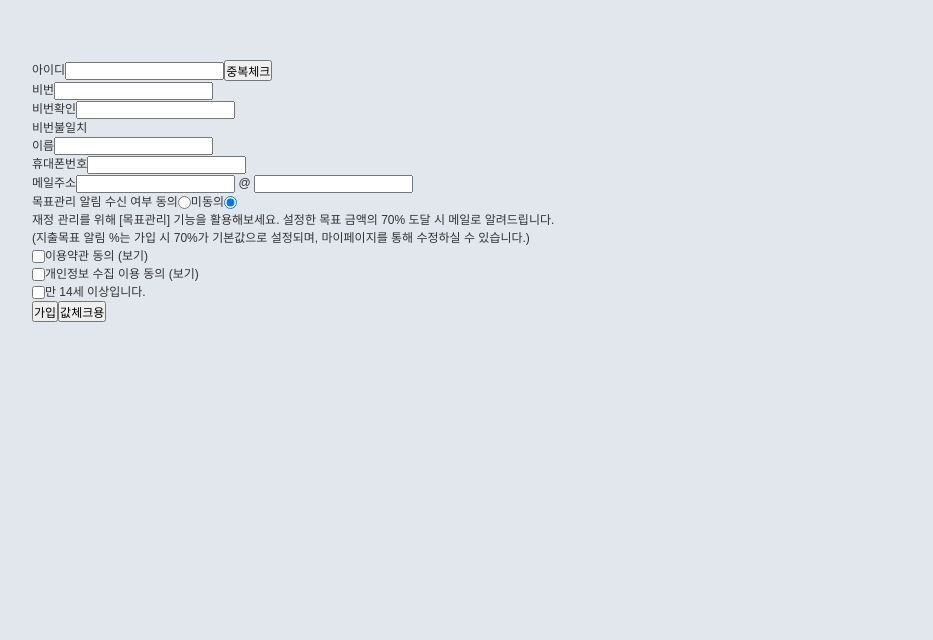
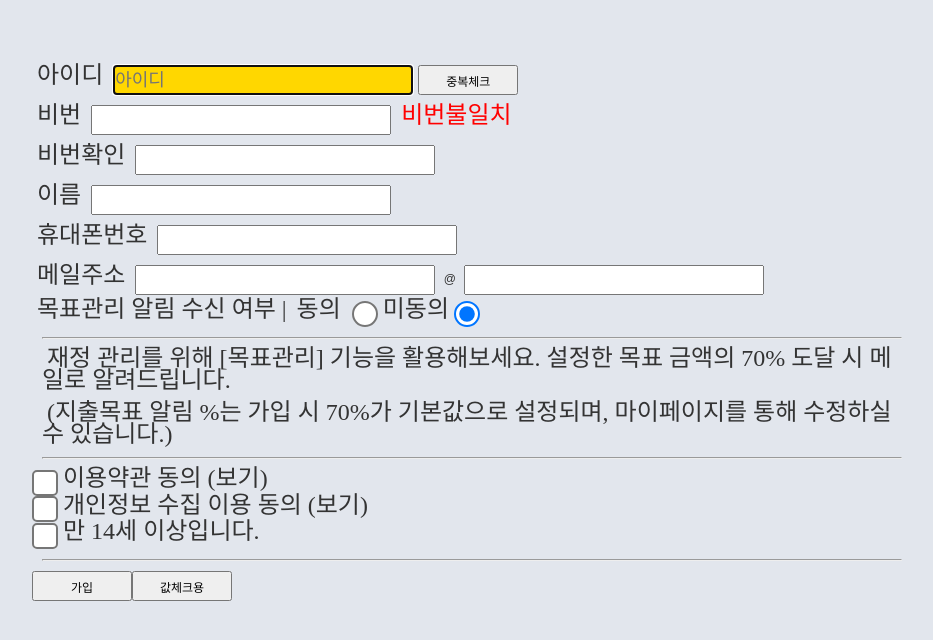
Before and after one commit to yamieesong/myapp, a React (Create React App) app: page /Register in a window 1280 px wide. Shown: the part 140-780 px from the top of the page, without its empty margins (168-1101 px from the left). Built offline with nearby package versions, Linux system fonts and the light colour scheme.

Commit message:
회원가입, 로그인 디자인 수정

```diff
--- a/src/login/Register.css
+++ b/src/login/Register.css
@@ -1,3 +1,45 @@
-td {
-    padding: 5px;
+#Register {
+    /*background-image: url('./testImg.jpg');*/
 }
+
+#Register > p > span {
+    font-family: D2Coding;
+    margin: 5px;
+    font-size: 2em;
+}
+
+#Register > p > input[type=text] {
+    margin: 5px;
+    width: 300px;
+    height: 30px;
+}
+
+#Register > p > input[type=radio] {
+    zoom: 2;
+}
+
+#Register > p > input[type=checkbox] {
+    zoom: 2;
+}
+
+#Register > p > input[type=text]:focus {
+    background: gold;
+    font-size: 1.5em;
+}
+
+#Register > p > button {
+    width: 100px;
+    height: 30px;
+}
+
+#Register > hr {
+    margin: 10px;
+}
+
+#pwCheck1 {
+    color: blue;
+}
+
+#pwCheck2 {
+    color: red;
+}
--- a/src/login/Register.jsx
+++ b/src/login/Register.jsx
@@ -1,9 +1,14 @@
 import './Register.css';
-import {useRef, useState} from "react";
+import {useEffect, useRef, useState} from "react";
 import axios from "axios";
 import {useNavigate} from "react-router-dom";
+// import testImg from './testImg.jpg'
 
 const Register = () => {
+    useEffect(() => {
+        idRef.current.focus()
+    }, [])
+
     const navigate = useNavigate()
     // 아이디 중복체크용
     const [residCheck, setResidcheck] = useState(false)
@@ -138,39 +143,44 @@ const Register = () => {
     return (
         <>
             <div id="Register" style={{margin: '200px'}}>
-                <p>아이디<input ref={idRef} onChange={(e) => {
+                {/*<img src={testImg}/>*/}
+                <p><span>아이디</span><input placeholder='아이디' type='text' ref={idRef} onChange={(e) => {
                     setId(e.target.value)
                 }}/>
                     <button onClick={idCheck}>중복체크</button>
                 </p>
-                <p>비번<input ref={pwRef} onChange={pwonChage}/></p>
-                <p>비번확인<input ref={pw2Ref} onChange={pw2onChage}/></p>
-                <p>{visible ? '비번일치' : '비번불일치'}</p>
-                <p>이름<input onChange={(e) => {
+                <p><span>비번</span><input type='text' ref={pwRef} onChange={pwonChage}/>
+                    {visible ? <span id="pwCheck1">비번일치</span> : <span id="pwCheck2">비번불일치</span>}</p>
+                <p><span>비번확인</span><input type='text' ref={pw2Ref} onChange={pw2onChage}/></p>
+                <p><span>이름</span><input type='text' onChange={(e) => {
                     setName(e.target.value)
                 }}/></p>
-                <p>휴대폰번호<input onChange={(e) => {
+                <p><span>휴대폰번호</span><input type='text' onChange={(e) => {
                     setCellNum(e.target.value)
                 }} maxLength='13'/></p>
-                <p>메일주소<input onChange={(e) => {
+                <p><span>메일주소</span><input type='text' onChange={(e) => {
                     setMail1(e.target.value)
-                }}/>{' '}@{' '}<input onChange={(e) => {
+                }}/>{' '}@{' '}<input type='text' onChange={(e) => {
                     setMail2(e.target.value)
                 }}/></p>
-                <p>목표관리 알림 수신 여부{'   '}
-                    동의<input onChange={(e) => {
+                <p><span>목표관리 알림 수신 여부 |</span>
+                    <span>동의 </span><input type='text' onChange={(e) => {
                         // alert(e.target.value)
                         setRadio(e.target.value)
                     }} type='radio' value='Y' checked={radio === 'Y'}/>
-                    미동의<input onChange={(e) => {
+                    <span>미동의</span><input type='text' onChange={(e) => {
                         alert(e.target.value)
                         setRadio(e.target.value)
                     }} type='radio' value='N' checked={radio === 'N'}/></p>
-                <p>재정 관리를 위해 [목표관리] 기능을 활용해보세요. 설정한 목표 금액의 70% 도달 시 메일로 알려드립니다.</p>
-                <p>(지출목표 알림 %는 가입 시 70%가 기본값으로 설정되며, 마이페이지를 통해 수정하실 수 있습니다.)</p>
-                <p><input ref={chk1} type='checkbox'/>이용약관 동의 (보기)</p>
-                <p><input ref={chk2} type='checkbox'/>개인정보 수집 이용 동의 (보기)</p>
-                <p><input ref={chk3} type='checkbox'/>만 14세 이상입니다.</p>
+                <hr/>
+                <p style={{margin: '10px'}}><span>재정 관리를 위해 [목표관리] 기능을 활용해보세요. 설정한 목표 금액의 70% 도달 시 메일로 알려드립니다.</span>
+                </p>
+                <p style={{margin: '10px'}}><span>(지출목표 알림 %는 가입 시 70%가 기본값으로 설정되며, 마이페이지를 통해 수정하실 수 있습니다.)</span></p>
+                <hr/>
+                <p><input ref={chk1} type='checkbox'/><span>이용약관 동의 (보기)</span></p>
+                <p><input ref={chk2} type='checkbox'/><span>개인정보 수집 이용 동의 (보기)</span></p>
+                <p><input ref={chk3} type='checkbox'/><span>만 14세 이상입니다.</span></p>
+                <hr/>
                 <p>
                     <button onClick={join}>가입</button>
                     <button onClick={valueCheckTest}>값체크용</button>
--- a/src/pages/Login.js
+++ b/src/pages/Login.js
@@ -1,6 +1,6 @@
-import React, { useState, KeyboardEvent, useEffect } from 'react'
+import React, {useState, KeyboardEvent, useEffect} from 'react'
 import axios from 'axios'
-import { useNavigate, Link } from 'react-router-dom'
+import {useNavigate, Link} from 'react-router-dom'
 //import Left from '../frame/Left.js'
 import Session from 'react-session-api'
 import logo_img from '../images/admin/login/logo_img.png'
@@ -50,14 +50,13 @@ const Login = () => {
     await axios
         .post(
             '/loginProc.do',
-        new URLSearchParams({ lgn_Id: account.lgn_Id, pwd: account.pwd }),
+            new URLSearchParams({lgn_Id: account.lgn_Id, pwd: account.pwd}),
         )
         .then((resp) => {
           console.log('res start')
           console.log(resp)
           const data = resp.data
           if (data.result === 'SUCCESS') {
-          alert('로그인성공')
             Session.set('loginResult', 'S')
             Session.set('loginId', data.loginId)
             //usrMnuAtrt 메뉴리스트
@@ -98,36 +97,38 @@ const Login = () => {
           <div class='login_form shadow'>
             <div class='login-form-right-side'>
               <div class='top-logo-wrap'>
-              <img id='login-logo' src={logo_img} />{' '}
-            </div>{' '}
-            <h3> 안되는 것이 실패가 아니라 포기하는 것이 실패다 </h3>{' '}
+                <img id='login-logo' src={logo_img}/>
+              </div>
+
+              <h3> 안되는 것이 실패가 아니라 포기하는 것이 실패다 </h3>
               <p>
                 성공은 실패의 꼬리를 물고 온다.지금 포기한 것이 있는가 ?
-              <br />
-              그렇다면 다시 시작해 보자. <br />
-              안되는 것이 실패가 아니라 포기하는 것이 실패다. <br />
-              포기한 순간이 성공하기 5 분전이기 쉽다. <br />
-              실패에서 더 많이 배운다. <br />
-              실패를 반복해서 경험하면 실망하기 쉽다. <br />
+                <br/>
+                그렇다면 다시 시작해 보자. <br/>
+                안되는 것이 실패가 아니라 포기하는 것이 실패다. <br/>
+                포기한 순간이 성공하기 5 분전이기 쉽다. <br/>
+                실패에서 더 많이 배운다. <br/>
+                실패를 반복해서 경험하면 실망하기 쉽다. <br/>
                 하지만 포기를 생각해선 안된다.실패는 언제나 중간역이지 종착역은
-              아니다. <br />
-            </p>{' '}
-            <p> -이대희, ‘1 % 의 가능성을 희망으로 바꾼 사람들’ 에서 </p>{' '}
-          </div>{' '}
+                아니다. <br/>
+              </p>
+              <p> -이대희, ‘1 % 의 가능성을 희망으로 바꾼 사람들’ 에서 </p>
+            </div>
+
             <div class='login-form-left-side'>
               <fieldset>
                 <p class='id'>
-                <label for='user_id'> 아이디 </label>{' '}
+                  <label for='user_id'> 아이디 </label>
                   <input
                       id='EMP_ID'
                       type='text'
                       name='lgn_Id'
                       placeholder='아이디'
                       onChange={onChangeAccount}
-                />{' '}
-              </p>{' '}
+                  />
+                </p>
                 <p class='pw'>
-                <label for='user_pwd'> 비밀번호 </label>{' '}
+                  <label for='user_pwd'> 비밀번호 </label>
                   <input
                       id='EMP_PWD'
                       type='password'
@@ -135,31 +136,26 @@ const Login = () => {
                       placeholder='비밀번호'
                       onChange={onChangeAccount}
                       onKeyDown={onKeyDown}
-                />{' '}
-              </p>{' '}
+                  />
+                </p>
                 <p class='member_info'>
-                <input id='cb_saveId' type='checkbox' />
-                <span class='id_save'> ID저장 </span>{' '}
-              </p>{' '}
-              <div>
-                  <Link to='/Register'>[[[회원가입ㄱㄱ]]]</Link>
-                {/*<a href='' id='RegisterBtn' name='modal'>*/}
-                {/*  <strong> [회원가입] </strong>{' '}*/}
-                {/*</a>{' '}*/}
-                <a href=''>
-                  <strong> [아이디 / 비밀번호 찾기] </strong>{' '}
-                </a>{' '}
-                <a onClick={linkTest}>
-                  <Link to='/left'> left </Link>{' '}
-                </a>{' '}
-              </div>{' '}
+                  <input id='cb_saveId' type='checkbox'/>
+                  <span style={{marginRight: "40px"}} class='id_save'> ID저장 </span>
+                  <Link to='/'><b>아이디 찾기</b></Link>{' '}|{' '}
+                  <Link to='/'><b>비밀번호 찾기</b></Link>{' '}|{' '}
+                  <Link to='/Register'><b>회원가입</b></Link>
+                </p>
                 <a class='btn_login' id='btn_login' onClick={fLoginProc}>
-                <strong> Login </strong>{' '}
-              </a>{' '}
-            </fieldset>{' '}
-          </div>{' '}
-        </div>{' '}
-      </div>{' '}
+                  <strong> Login </strong>
+                </a>
+              </fieldset>
+
+            </div>
+
+          </div>
+
+        </div>
+
       </>
   )
 }
```
Lines whose indentation alone changed are shown as unchanged.
